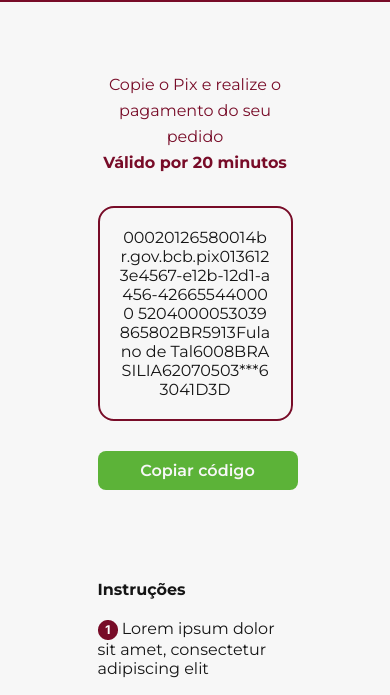
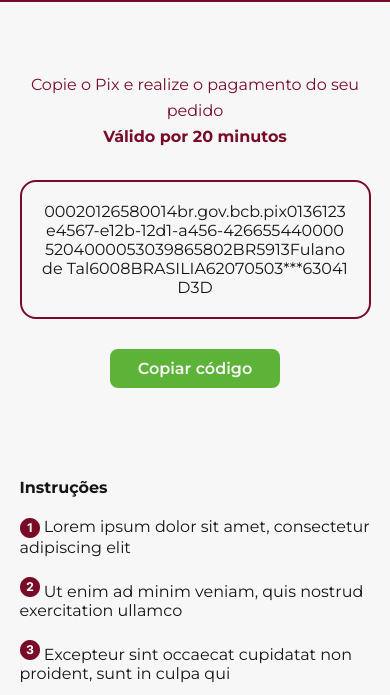
Before and after one commit to HelenaOliveira366/Pagamento-becho-online, a plain HTML site: page index.html in a window 390 px wide. Shown: the part 96-791 px from the top of the page. Drawn offline with nearby package versions, Linux system fonts and the light colour scheme.

Commit message:
Update pagamento.css

```diff
--- a/Styles/pagamento.css
+++ b/Styles/pagamento.css
@@ -34,14 +34,13 @@ h1{
 }
 
 @media only screen and (max-width: 768px){
-    #confirmacao{
+    #codigo-pix{
         width: 90%;
-        margin: 70px auto;
     }
 }
 
 .btn-pix{
-    width: 200px;
+    width: 170px;
     margin: 30px auto 90px;
 }
 
```
